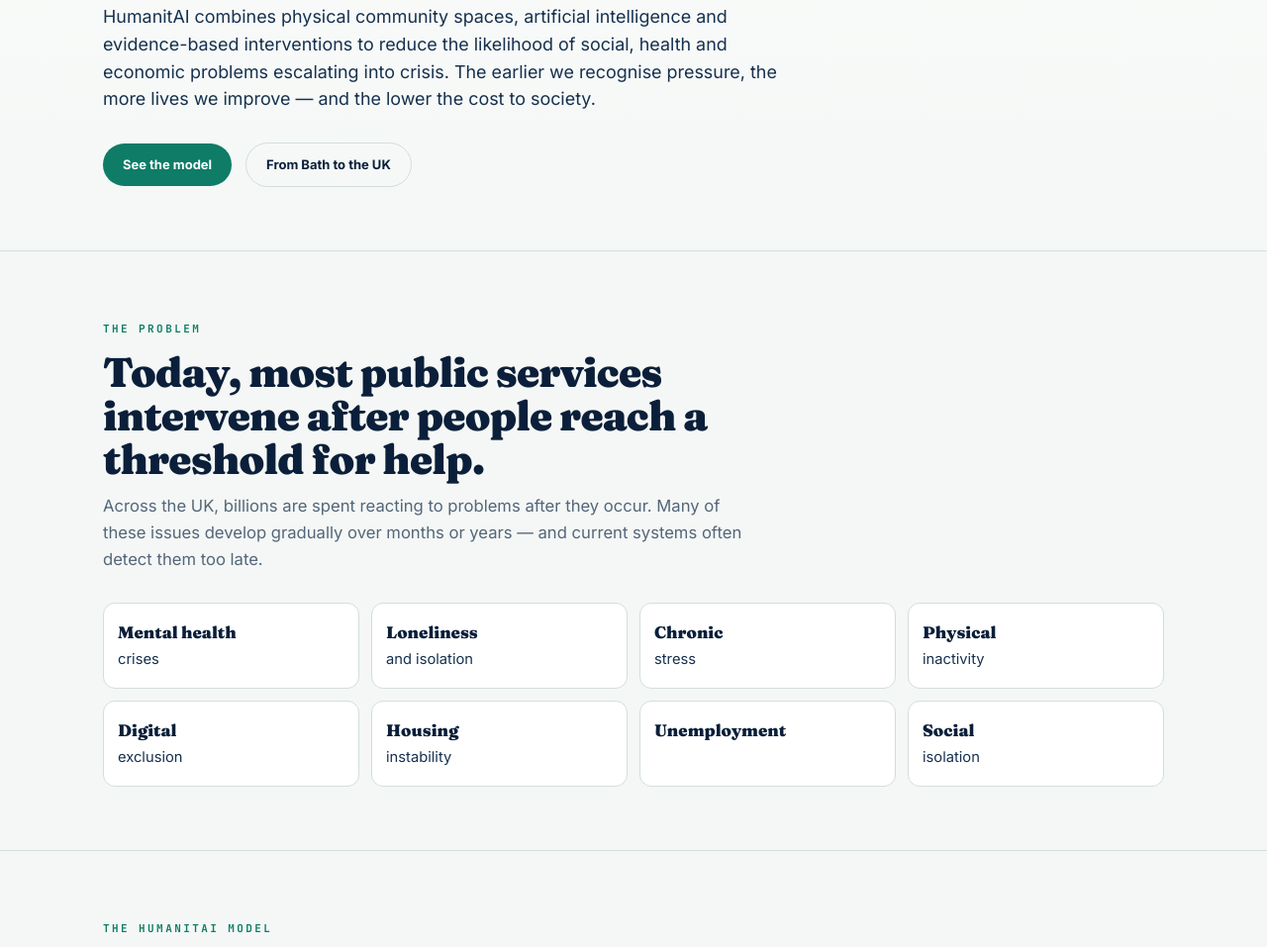
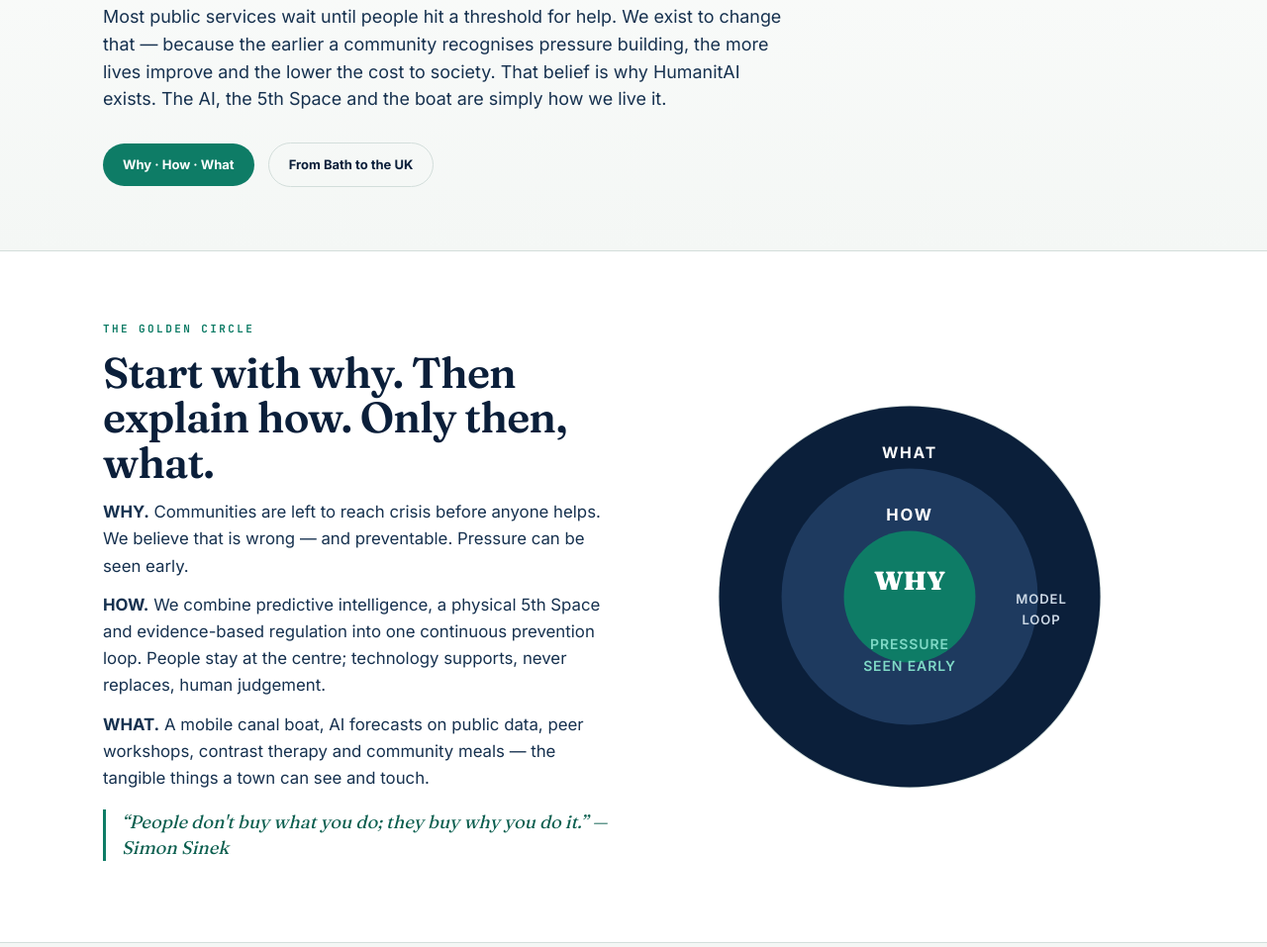
Before and after one commit to alkalinearchitect/wordhumanitai, a website: page beta.html in a window 1280 px wide. Shown: the part 504-1461 px from the top of the page at 99% size. Drawn offline with Linux system fonts and the light colour scheme.

Commit message:
Golden Circle restructure: lead with WHY, add capability-honest forecasting line, nav Why

```diff
--- a/beta.html
+++ b/beta.html
@@ -54,6 +54,15 @@ nav{position:sticky;top:0;z-index:50;background:rgba(244,247,245,.88);backdrop-f
 .layer ul li:before{content:"";position:absolute;left:0;top:12px;width:7px;height:7px;border-radius:50%;background:var(--teal)}
 .flow-line{display:flex;justify-content:center;margin:-1px 0;position:relative;z-index:2}
 .flow-line .flow{font-family:'JetBrains Mono',monospace;font-size:11px;letter-spacing:.1em;color:#fff;background:var(--ink);padding:8px 18px;border-radius:30px}
+/* GOLDEN CIRCLE */
+.why-sec{padding:64px 0;border-bottom:1px solid var(--line);background:#fff}
+.why-grid{display:grid;grid-template-columns:1fr 1fr;gap:44px;align-items:center}
+.why-grid h2{font-family:'Fraunces',serif;font-weight:600;font-size:clamp(1.8rem,4vw,2.7rem);line-height:1.05;letter-spacing:-.02em;margin:10px 0 14px}
+.why-grid p{color:var(--ink2);font-size:1.05rem;max-width:52ch;margin-bottom:12px}
+.why-quote{font-family:'Fraunces',serif;font-style:italic;font-size:1.15rem;color:var(--teal-d);line-height:1.4;margin:18px 0;padding-left:16px;border-left:3px solid var(--teal)}
+.gc{display:flex;justify-content:center}
+.gc svg{width:100%;max-width:420px;height:auto}
+@media(max-width:860px){.why-grid{grid-template-columns:1fr}.gc{order:-1;margin-bottom:20px}}
 /* PROBLEM GRID */
 .prob-grid{display:grid;grid-template-columns:repeat(4,1fr);gap:12px;margin-top:10px}
 .prob-grid .pc{background:#fff;border:1px solid var(--line);border-radius:12px;padding:16px 14px;font-size:.92rem;color:var(--ink2)}
@@ -95,6 +104,7 @@ footer{background:var(--ink);color:#cdd9e6;padding:32px 0;font-size:.84rem}
 <nav><div class="nav-in">
   <div class="logo">Humanit<b>AI</b></div>
   <div class="nav-links">
+    <a href="#why">Why</a>
     <a href="#problem">Problem</a>
     <a href="#model">The model</a>
     <a href="#boat">The boat</a>
@@ -105,15 +115,43 @@ footer{background:var(--ink);color:#cdd9e6;padding:32px 0;font-size:.84rem}
 </div></nav>
 
 <header class="hero"><div class="wrap">
-  <span class="eyebrow">HumanitAI CIC · A National Prevention Infrastructure</span>
+  <span class="eyebrow">HumanitAI CIC · Why we exist</span>
   <div class="kicker">Not an AI company. Not a wellness company. Not a charity.</div>
-  <h1>A national prevention infrastructure for the United Kingdom.</h1>
-  <p class="lede">HumanitAI combines physical community spaces, artificial intelligence and evidence-based interventions to reduce the likelihood of social, health and economic problems escalating into crisis. The earlier we recognise pressure, the more lives we improve — and the lower the cost to society.</p>
+  <h1>We believe pressure should be seen before it becomes a crisis.</h1>
+  <p class="lede">Most public services wait until people hit a threshold for help. We exist to change that — because the earlier a community recognises pressure building, the more lives improve and the lower the cost to society. That belief is why HumanitAI exists. The AI, the 5th Space and the boat are simply how we live it.</p>
   <div class="cta">
-    <a class="btn" href="#model">See the model</a>
+    <a class="btn" href="#why">Why · How · What</a>
     <a class="ghost" href="#scaling">From Bath to the UK</a>
   </div>
 </div></header>
+
+<section class="why-sec" id="why"><div class="wrap">
+  <div class="why-grid">
+    <div>
+      <span class="eyebrow">The Golden Circle</span>
+      <h2>Start with why. Then explain how. Only then, what.</h2>
+      <p><b>WHY.</b> Communities are left to reach crisis before anyone helps. We believe that is wrong — and preventable. Pressure can be seen early.</p>
+      <p><b>HOW.</b> We combine predictive intelligence, a physical 5th Space and evidence-based regulation into one continuous prevention loop. People stay at the centre; technology supports, never replaces, human judgement.</p>
+      <p><b>WHAT.</b> A mobile canal boat, AI forecasts on public data, peer workshops, contrast therapy and community meals — the tangible things a town can see and touch.</p>
+      <div class="why-quote">&ldquo;People don't buy what you do; they buy why you do it.&rdquo; — Simon Sinek</div>
+    </div>
+    <div class="gc">
+      <svg viewBox="0 0 240 240" role="img" aria-label="Golden circle: Why, How, What">
+        <circle cx="120" cy="120" r="110" fill="none" stroke="#D3DEDB" stroke-width="1"/>
+        <circle cx="120" cy="120" r="110" fill="#0B1F3A"/>
+        <circle cx="120" cy="120" r="74" fill="#1E3A5F"/>
+        <circle cx="120" cy="120" r="38" fill="#0E7C66"/>
+        <text x="120" y="116" text-anchor="middle" font-family="Fraunces,serif" font-size="15" font-weight="900" fill="#fff">WHY</text>
+        <text x="120" y="76" text-anchor="middle" font-family="Inter,sans-serif" font-size="9.5" font-weight="700" fill="#fff" letter-spacing="1">HOW</text>
+        <text x="120" y="40" text-anchor="middle" font-family="Inter,sans-serif" font-size="9" font-weight="700" fill="#fff" letter-spacing="1">WHAT</text>
+        <text x="120" y="150" text-anchor="middle" font-family="Inter,sans-serif" font-size="8" font-weight="600" fill="#7FD9C6" letter-spacing=".5">PRESSURE</text>
+        <text x="120" y="163" text-anchor="middle" font-family="Inter,sans-serif" font-size="8" font-weight="600" fill="#7FD9C6" letter-spacing=".5">SEEN EARLY</text>
+        <text x="196" y="124" text-anchor="middle" font-family="Inter,sans-serif" font-size="7.5" font-weight="600" fill="#cdd9e6" letter-spacing=".5">MODEL</text>
+        <text x="196" y="136" text-anchor="middle" font-family="Inter,sans-serif" font-size="7.5" font-weight="600" fill="#cdd9e6" letter-spacing=".5">LOOP</text>
+      </svg>
+    </div>
+  </div>
+</div></section>
 
 <section class="section" id="problem"><div class="wrap">
   <div class="sec-head">
@@ -237,6 +275,7 @@ footer{background:var(--ink);color:#cdd9e6;padding:32px 0;font-size:.84rem}
     <span class="eyebrow">Why AI Matters</span>
     <h2>Without AI, everyone gets similar services regardless of local need.</h2>
     <p>With AI, communities receive support based on emerging pressure. Instead of opening another programme because funding exists, HumanitAI asks: which neighbourhood is beginning to struggle? Which age group is becoming isolated? Which intervention appears most effective? Limited resources have greater impact.</p>
+    <p style="margin-top:10px;font-size:.95rem;color:var(--grey)"><b>Our capability today:</b> HumanitAI already runs a forecasting prototype on open public datasets — the same engine that would power live community-level pressure signals. In the Bath pilot we take that from prototype to a verified, partner-reviewed service: every forecast checked by a person before it informs any action.</p>
   </div>
 </div></section>
 
```
